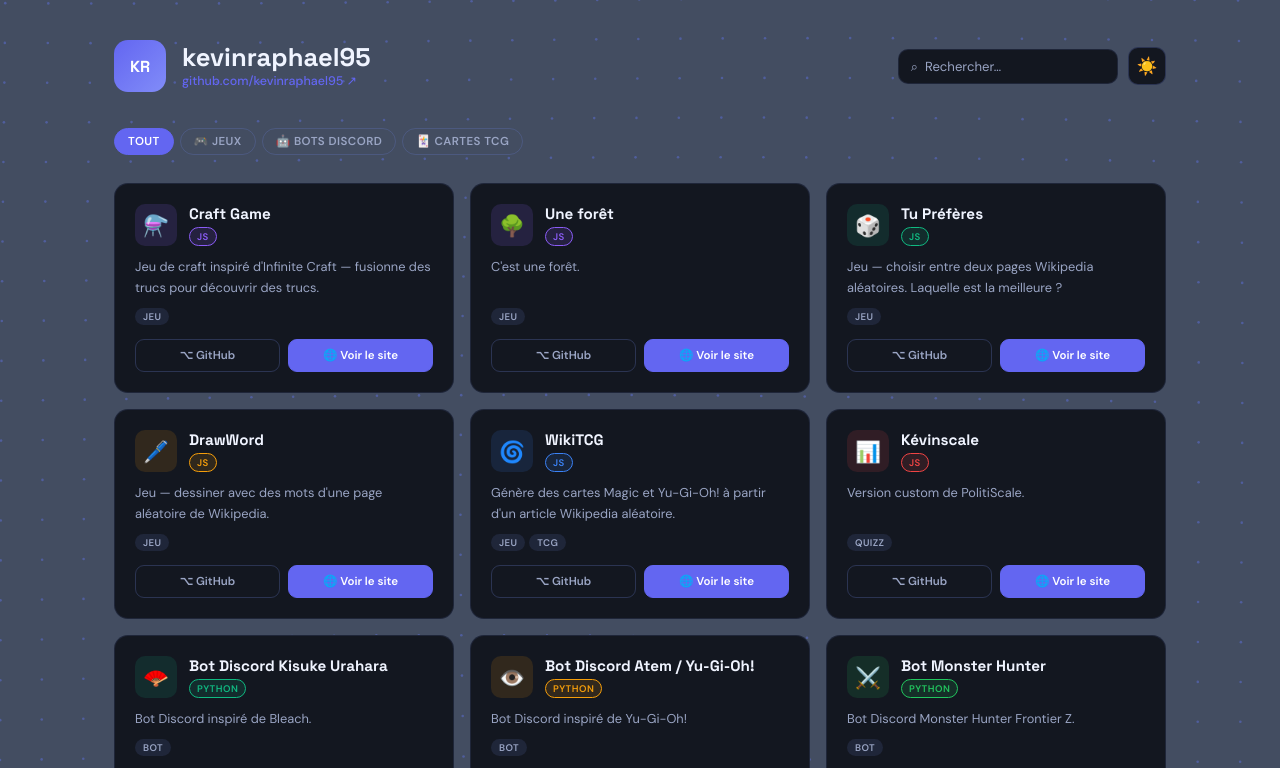
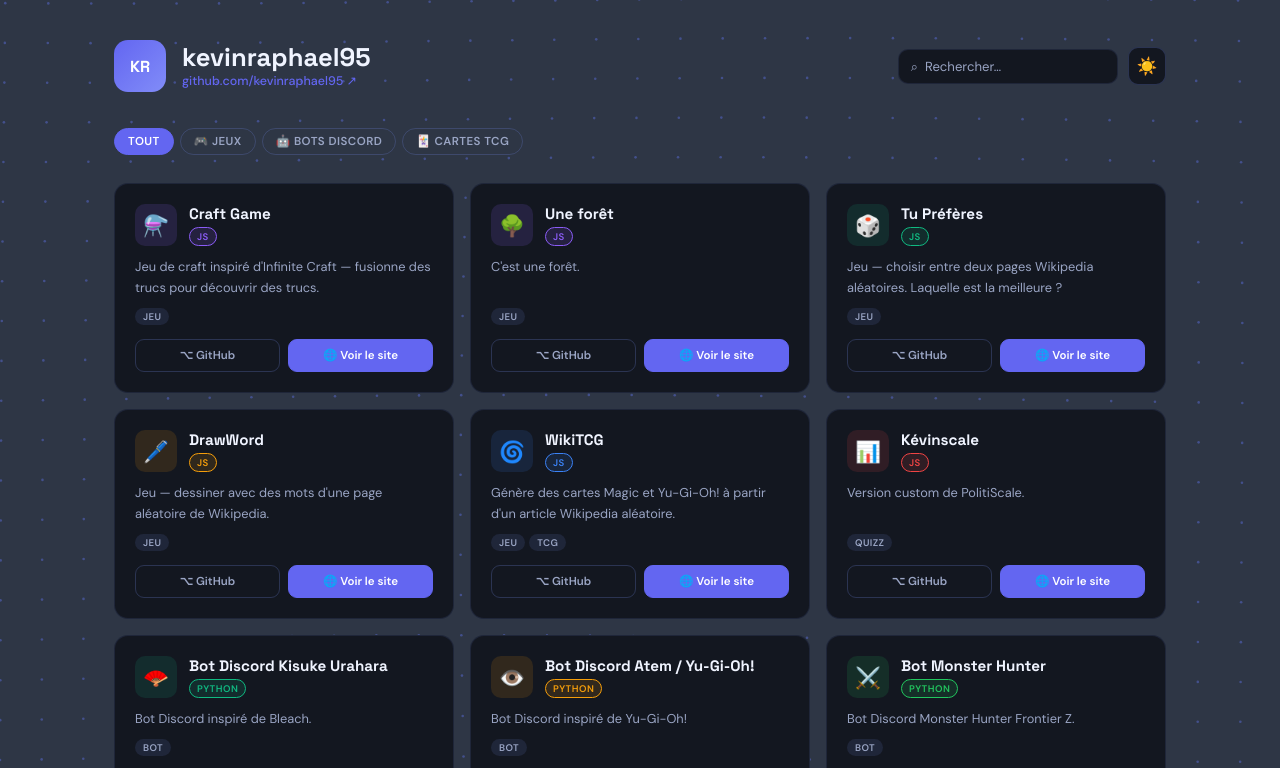
Before and after one commit to kevinraphael95/proftolio, a plain HTML site: page index.html in a window 1280 px wide. Both pictures are taken after a click on the button "Thème". Shown: the top 768 px of the page. Drawn offline with Linux system fonts and the light colour scheme.

Commit message:
Change dark mode background color

```diff
--- a/style.css
+++ b/style.css
@@ -24,7 +24,7 @@
 }
 
 html.dark, body.dark {
-  --bg:          #434d61;
+  --bg:          #2e3645;
   --surface:     #131720;
   --border:      rgba(99,120,200,.15);
   --border2:     rgba(99,120,200,.3);
```
